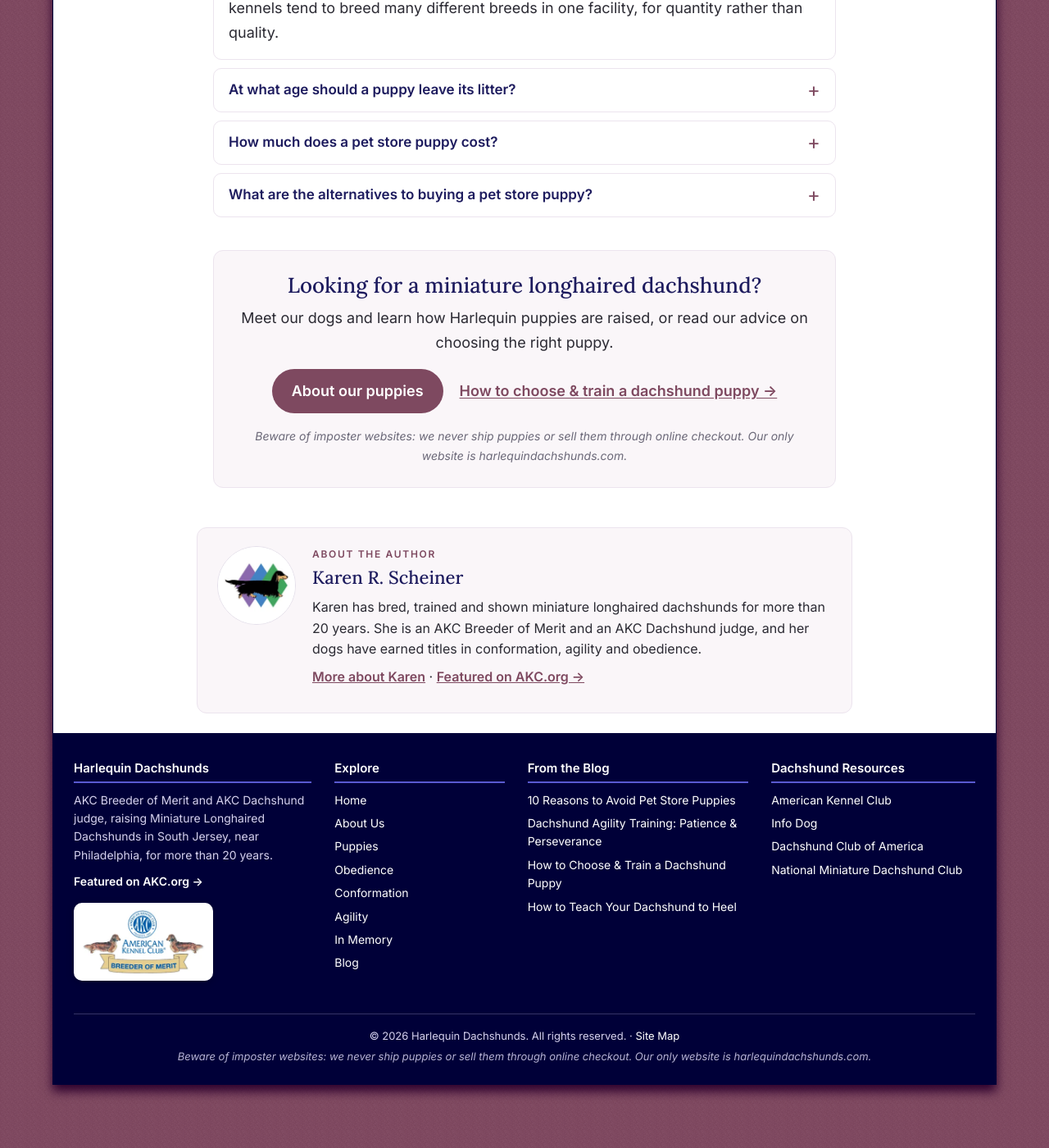
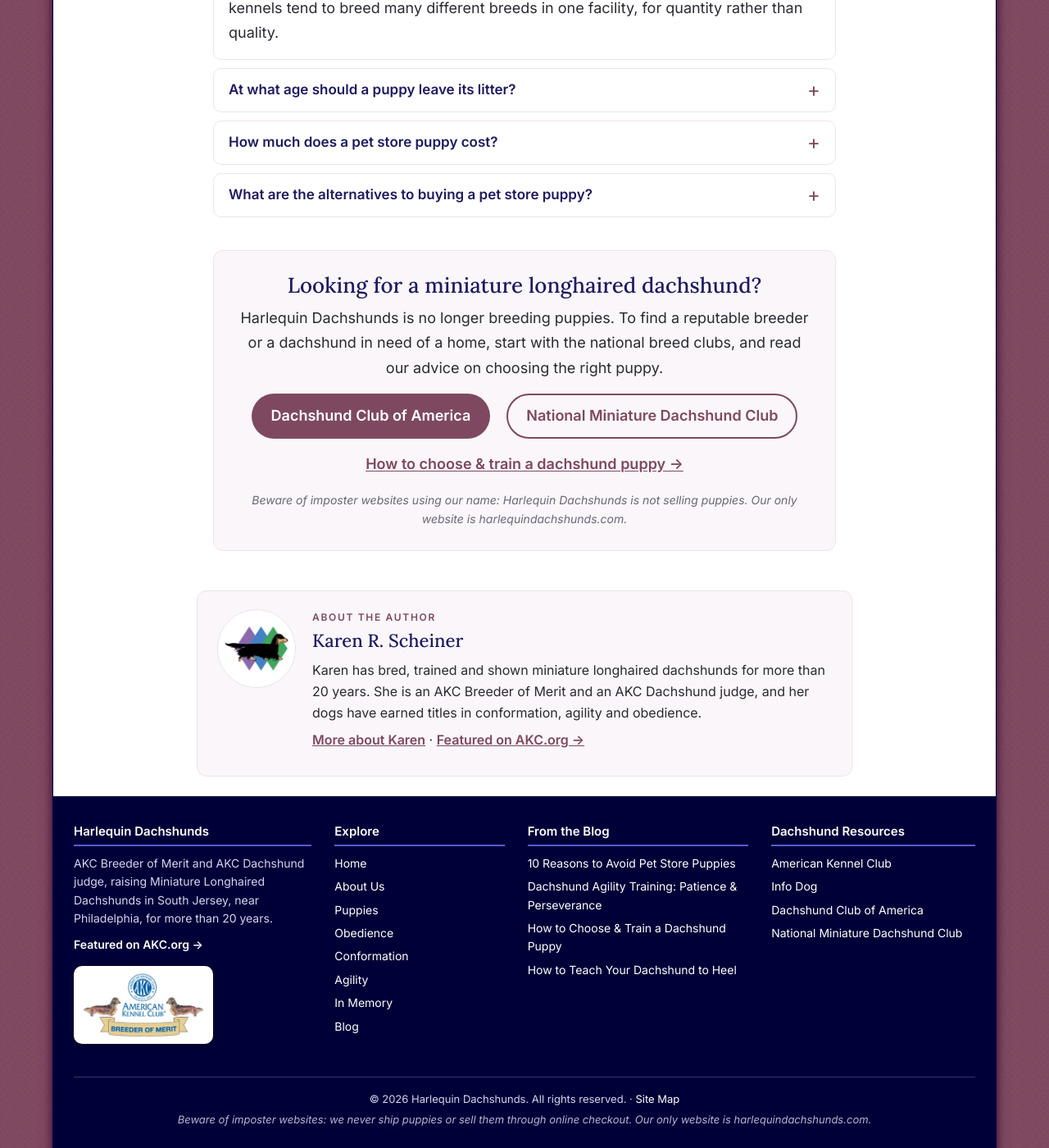
Before and after one commit to louisliberty/harlequin-dachshunds, a Jekyll site: the page built from _posts/2016-08-10-why-shouldnt-i-buy-that-puppy-in-the-window-the-lo.html, in a window 1280 px wide and 1400 px high, scrolled down 6565 px. Shown: the whole window at 82% size. Built offline with Jekyll 4.4.1, drawn with Linux system fonts in a browser that asks for light colours; some of the changed text lies outside the part shown.

Commit message:
Update pet store post closing card: Karen is no longer breeding puppies
Co-Authored-By: Claude Opus 5.5 <noreply@anthropic.com>
Claude-Session: https://claude.ai/code/session_01TAfJqWrpFTn7GBn9jW8hNF

```diff
--- a/_includes/post-cta.html
+++ b/_includes/post-cta.html
@@ -1,6 +1,7 @@
 <aside class="post-cta" aria-labelledby="post-cta-heading">
 <h2 id="post-cta-heading">Looking for a miniature longhaired dachshund?</h2>
-<p>Meet our dogs and learn how Harlequin puppies are raised, or read our advice on choosing the right puppy.</p>
-<p class="post-cta-links"><a class="post-cta-btn" href="/puppies/">About our puppies</a> <a class="post-cta-link" href="/blog/choosing-and-training-a-dachshund-puppy/">How to choose &amp; train a dachshund puppy &rarr;</a></p>
-<p class="post-cta-note">Beware of imposter websites: we never ship puppies or sell them through online checkout. Our only website is harlequindachshunds.com.</p>
+<p>Harlequin Dachshunds is no longer breeding puppies. To find a reputable breeder or a dachshund in need of a home, start with the national breed clubs, and read our advice on choosing the right puppy.</p>
+<p class="post-cta-links"><a class="post-cta-btn" href="https://www.dachshundclubofamerica.org/" target="_blank" rel="noopener">Dachshund Club of America</a> <a class="post-cta-btn post-cta-btn-outline" href="https://www.nmdcdachshund.org/" target="_blank" rel="noopener">National Miniature Dachshund Club</a></p>
+<p class="post-cta-links"><a class="post-cta-link" href="/blog/choosing-and-training-a-dachshund-puppy/">How to choose &amp; train a dachshund puppy &rarr;</a></p>
+<p class="post-cta-note">Beware of imposter websites using our name: Harlequin Dachshunds is not selling puppies. Our only website is harlequindachshunds.com.</p>
 </aside>
--- a/_posts/2016-08-10-why-shouldnt-i-buy-that-puppy-in-the-window-the-lo.html
+++ b/_posts/2016-08-10-why-shouldnt-i-buy-that-puppy-in-the-window-the-lo.html
@@ -39,7 +39,7 @@ faq:
 <p>There are some pet stores that buy their puppies from commercial kennels regulated by the Department of Agriculture. However, even these pups tend to be unhealthy and unsocialized. This is partly due to the fact that commercial kennels tend to breed many different breeds (or even mixed breeds) in one facility.</p>
 <p>They breed for quantity, not quality. They are interested in how much money they can make! Their interest does not lie in the healthy promotion of any certain breed but rather in how many sales they can get. So, before you buy that cute puppy in the window, consider the downsides of pet store pups.</p>
 
-<figure class="post-figure"><picture><source type="image/webp" srcset="/assets/img-sizes/puppies/4-puppies-2018-480.webp 480w, /assets/img-sizes/puppies/4-puppies-2018-800.webp 800w, /assets/img-sizes/puppies/4-puppies-2018-1200.webp 1200w, /assets/img-sizes/puppies/4-puppies-2018-1600.webp 1600w" sizes="(max-width: 700px) 92vw, 640px"><img src="/assets/images/puppies/4-puppies-2018.jpg" alt="Four Harlequin miniature longhaired dachshund puppies, black and tan and dapple, lined up on a couch" width="1600" height="1280" loading="lazy" decoding="async"></picture><figcaption>Harlequin puppies are raised in our home and stay with their littermates until about 11 weeks.</figcaption></figure>
+<figure class="post-figure"><picture><source type="image/webp" srcset="/assets/img-sizes/puppies/4-puppies-2018-480.webp 480w, /assets/img-sizes/puppies/4-puppies-2018-800.webp 800w, /assets/img-sizes/puppies/4-puppies-2018-1200.webp 1200w, /assets/img-sizes/puppies/4-puppies-2018-1600.webp 1600w" sizes="(max-width: 700px) 92vw, 640px"><img src="/assets/images/puppies/4-puppies-2018.jpg" alt="Four Harlequin miniature longhaired dachshund puppies, black and tan and dapple, lined up on a couch" width="1600" height="1280" loading="lazy" decoding="async"></picture><figcaption>Harlequin puppies were raised in our home and stayed with their littermates until about 11 weeks.</figcaption></figure>
 
 <h2>10 reasons not to buy pet store puppies</h2>
 
--- a/assets/css/site.css
+++ b/assets/css/site.css
@@ -516,3 +516,5 @@ h1.page-title, .page article h1.entry-title, .single article h1.entry-title, h1.
   .entry-content .compare-table tbody tr td:last-child { border-bottom: 0; }
   .entry-content .compare-table td::before { content: attr(data-label); display: block; font-size: 13px; font-weight: 600; letter-spacing: .04em; text-transform: uppercase; color: #7e4960; margin-bottom: 2px; }
 }
+.entry-content .post-cta-btn-outline { background: transparent; color: #7e4960; border: 2px solid #7e4960; padding: 10px 22px; }
+@media (hover: hover) { .entry-content .post-cta-btn-outline:hover { background: #f6eef3; color: #7e4960; } }
```
